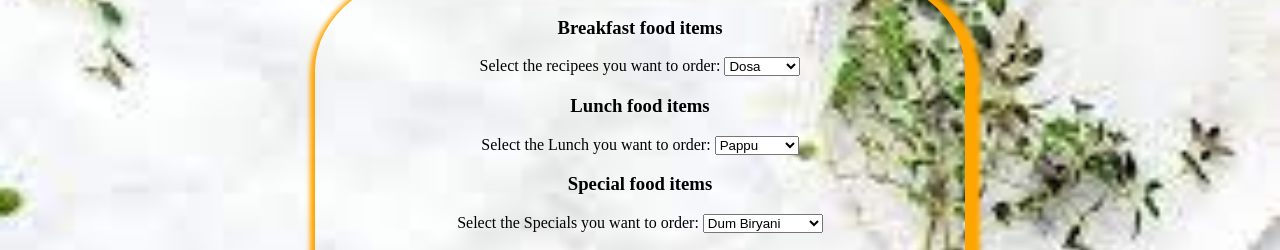
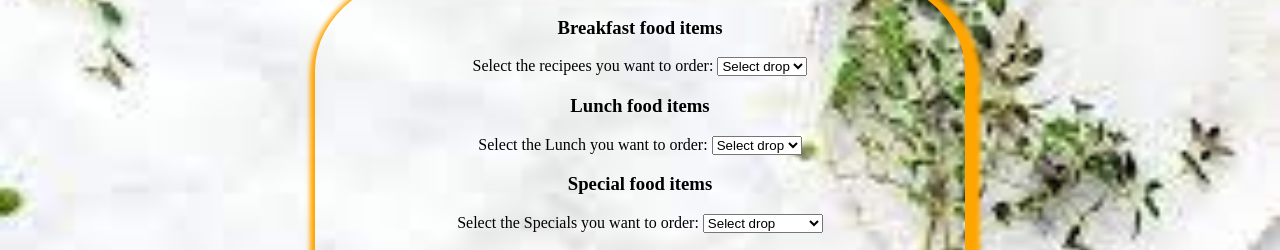
Before and after one commit to KVNavee/Project4-218A1A4249, a plain HTML site: page About.html in a window 1280 px wide. Shown: the part 589-839 px from the top of the page. Drawn offline with Linux system fonts and the light colour scheme.

Commit message:
Update About.html

```diff
--- a/About.html
+++ b/About.html
@@ -85,6 +85,7 @@
         <h3>Breakfast food items</h3>
         Select the recipees you want to order:
         <select id="bfreakfast">
+            <option value="">Select drop</option>
             <option value="Dosa">Dosa</option>
             <option value="Idli">Idli</option>
             <option value="poori">Poori</option>
@@ -93,6 +94,7 @@
         <h3>Lunch food items</h3>
             Select the Lunch you want to order:
             <select id="Lunch">
+                <option value="">Select drop</option>
                 <option value="Dosa">Pappu</option>
                 <option value="Idli">Sambar</option>
                 <option value="poori">All Curries</option>
@@ -101,6 +103,7 @@
             <h3>Special food items</h3>
             Select the Specials you want to order:
             <select id="Special">
+                <option value="">Select drop</option>
                 <option value="Dosa">Dum Biryani</option>
                 <option value="Idli">Veg Bullets</option>
                 <option value="poori">Nellore Biryani</option>
```
